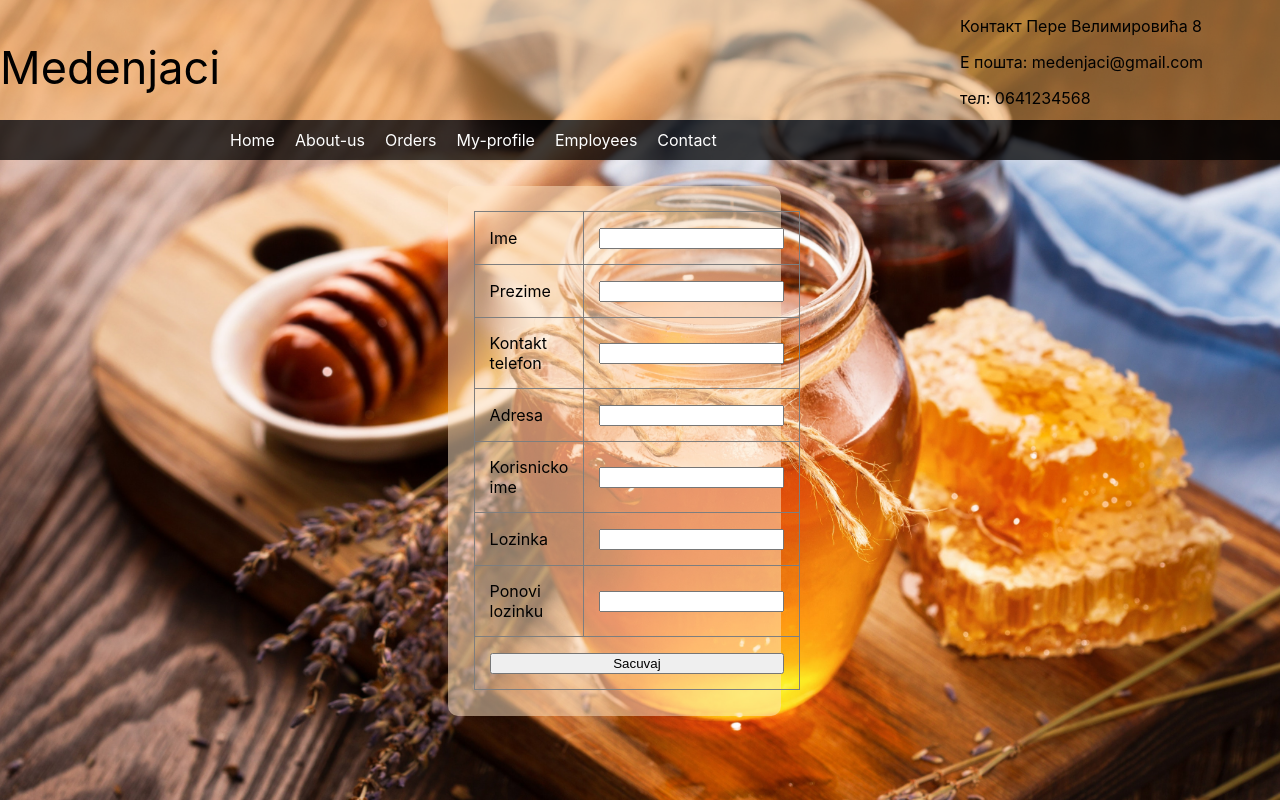
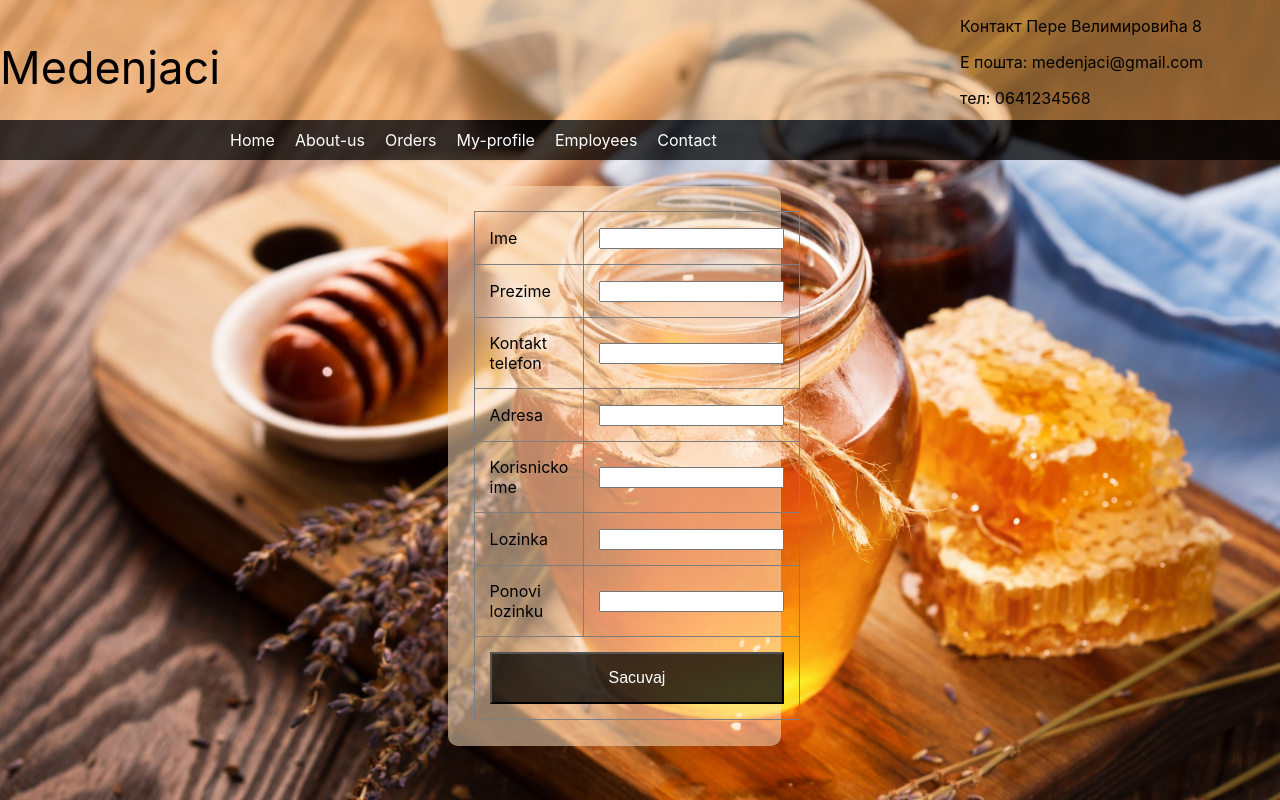
Before and after one commit to bpavle/honey-store-web, a React (Create React App) app: page /my-profile in a window 1280 px wide. Built offline with nearby package versions, Linux system fonts and the light colour scheme.

Commit message:
Added style to a button

```diff
--- a/src/components/MyProfile.module.css
+++ b/src/components/MyProfile.module.css
@@ -14,4 +14,15 @@ table {
 
 button {
   width: 100%;
+  background-color: rgba(0, 0, 0, 0.753); /* Green */
+  color: white;
+  padding: 15px 32px;
+  text-align: center;
+  text-decoration: none;
+  display: inline-block;
+  font-size: 16px;
 }
+button:hover {
+  background-color: rgba(31, 31, 31, 0.753);
+  cursor: pointer;
+}
```
